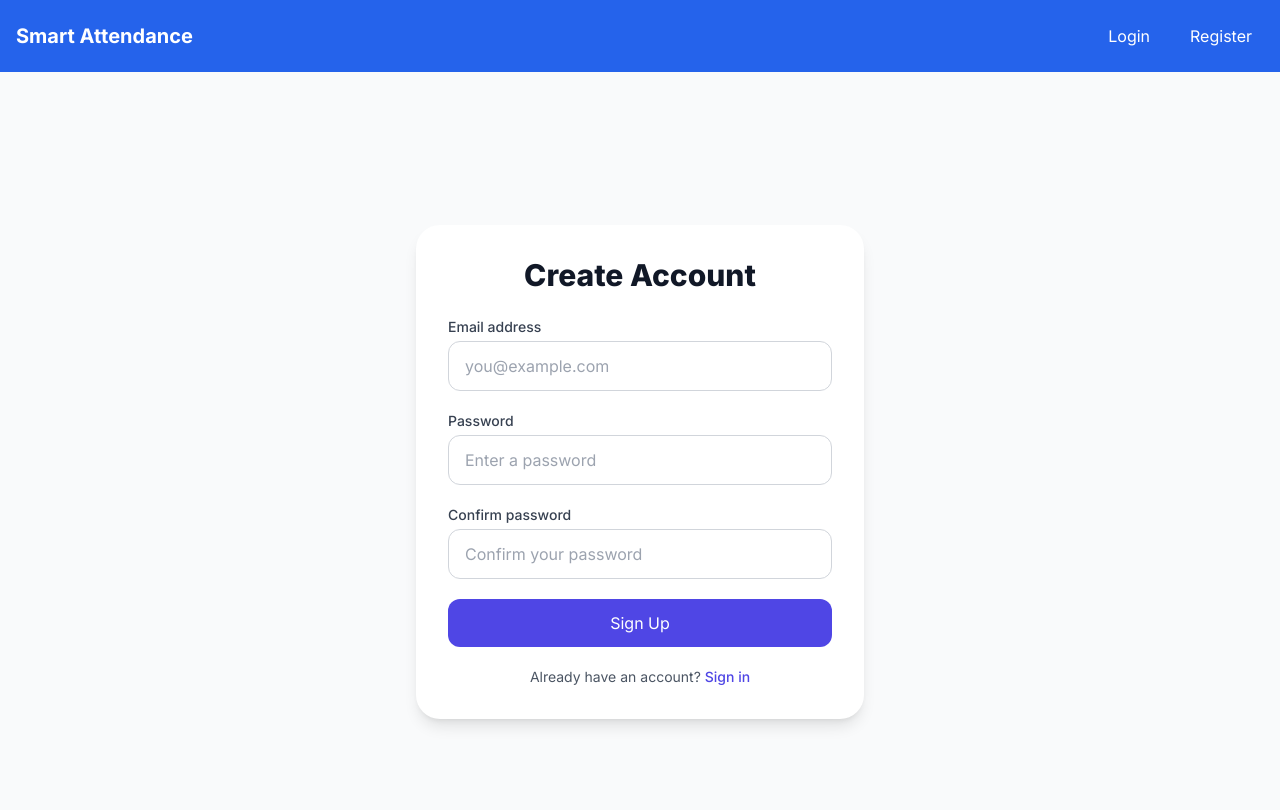
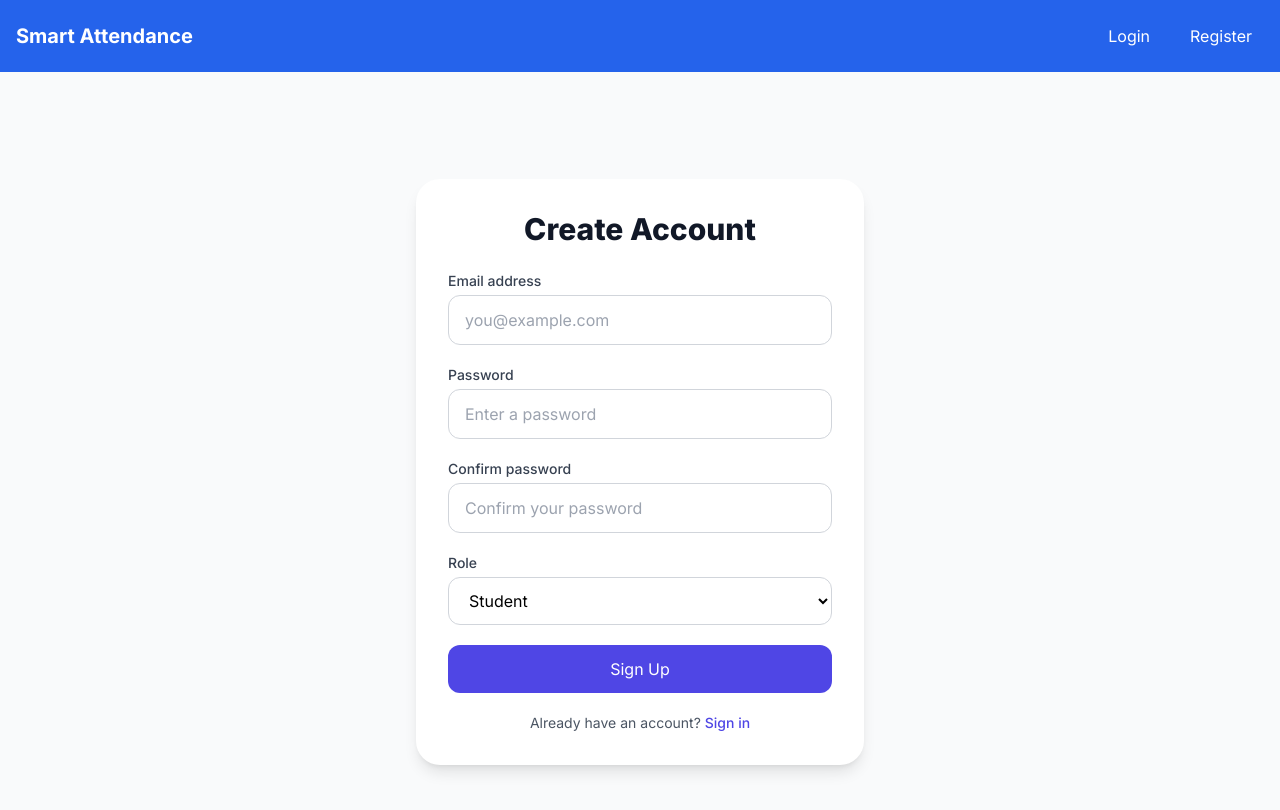
Before and after one commit to rodelinecleofas-create/smart-atttendance, a Next.js app: page /register in a window 1280 px wide. Shown: the top 810 px of the page. Built offline with nearby package versions, Linux system fonts and the light colour scheme; no server answers.

Commit message:
Add Student/Teacher role selection to registration page

```diff
--- a/src/app/register/page.js
+++ b/src/app/register/page.js
@@ -2,7 +2,7 @@
 
 import { useState } from 'react';
 import { createUserWithEmailAndPassword, sendEmailVerification } from 'firebase/auth';
-import { collection, doc, getDocs, setDoc, serverTimestamp } from 'firebase/firestore';
+import { collection, doc, setDoc, serverTimestamp } from 'firebase/firestore';
 import { auth, db } from '../../lib/firebase';
 import Link from 'next/link';
 import { useRouter } from 'next/navigation';
@@ -11,6 +11,7 @@ export default function Register() {
   const [email, setEmail] = useState('');
   const [password, setPassword] = useState('');
   const [confirmPassword, setConfirmPassword] = useState('');
+  const [role, setRole] = useState('student');
   const [loading, setLoading] = useState(false);
   const [error, setError] = useState('');
   const [message, setMessage] = useState('');
@@ -31,8 +32,6 @@ export default function Register() {
     try {
       const userCredential = await createUserWithEmailAndPassword(auth, email.trim(), password);
       const user = userCredential.user;
-      const usersSnapshot = await getDocs(collection(db, 'users'));
-      const role = usersSnapshot.empty ? 'admin' : 'teacher';
 
       await setDoc(doc(db, 'users', user.uid), {
         email: email.trim().toLowerCase(),
@@ -99,6 +98,20 @@ export default function Register() {
               placeholder="Confirm your password"
             />
           </div>
+          <div>
+            <label htmlFor="role" className="block text-sm font-medium text-gray-700">
+              Role
+            </label>
+            <select
+              id="role"
+              value={role}
+              onChange={(e) => setRole(e.target.value)}
+              className="mt-1 block w-full rounded-xl border border-gray-300 bg-white px-4 py-3 focus:border-indigo-500 focus:outline-none focus:ring-indigo-500"
+            >
+              <option value="student">Student</option>
+              <option value="teacher">Teacher</option>
+            </select>
+          </div>
           {error && <p className="text-sm text-red-600">{error}</p>}
           {message && <p className="text-sm text-green-600">{message}</p>}
           <button
```
